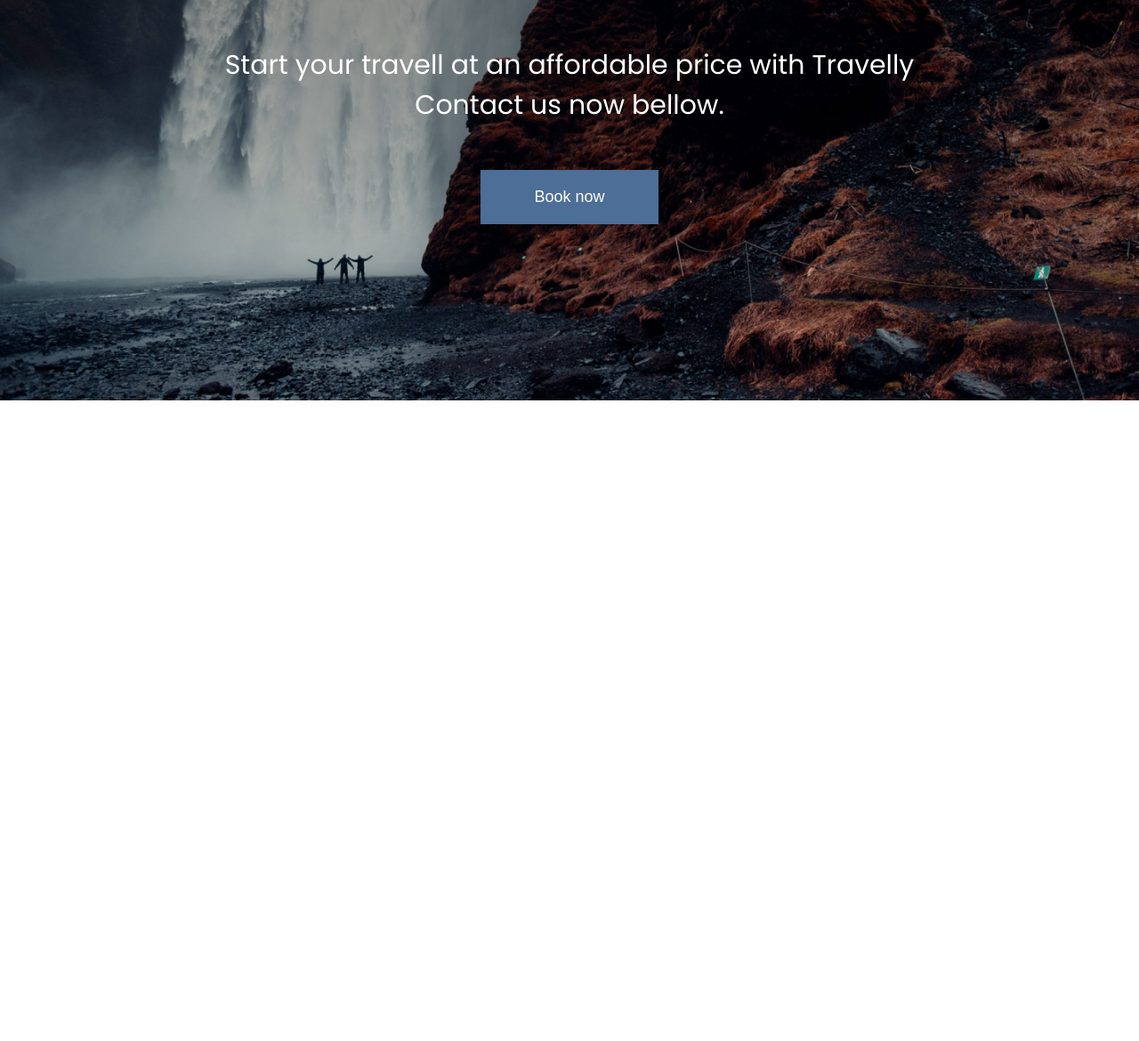
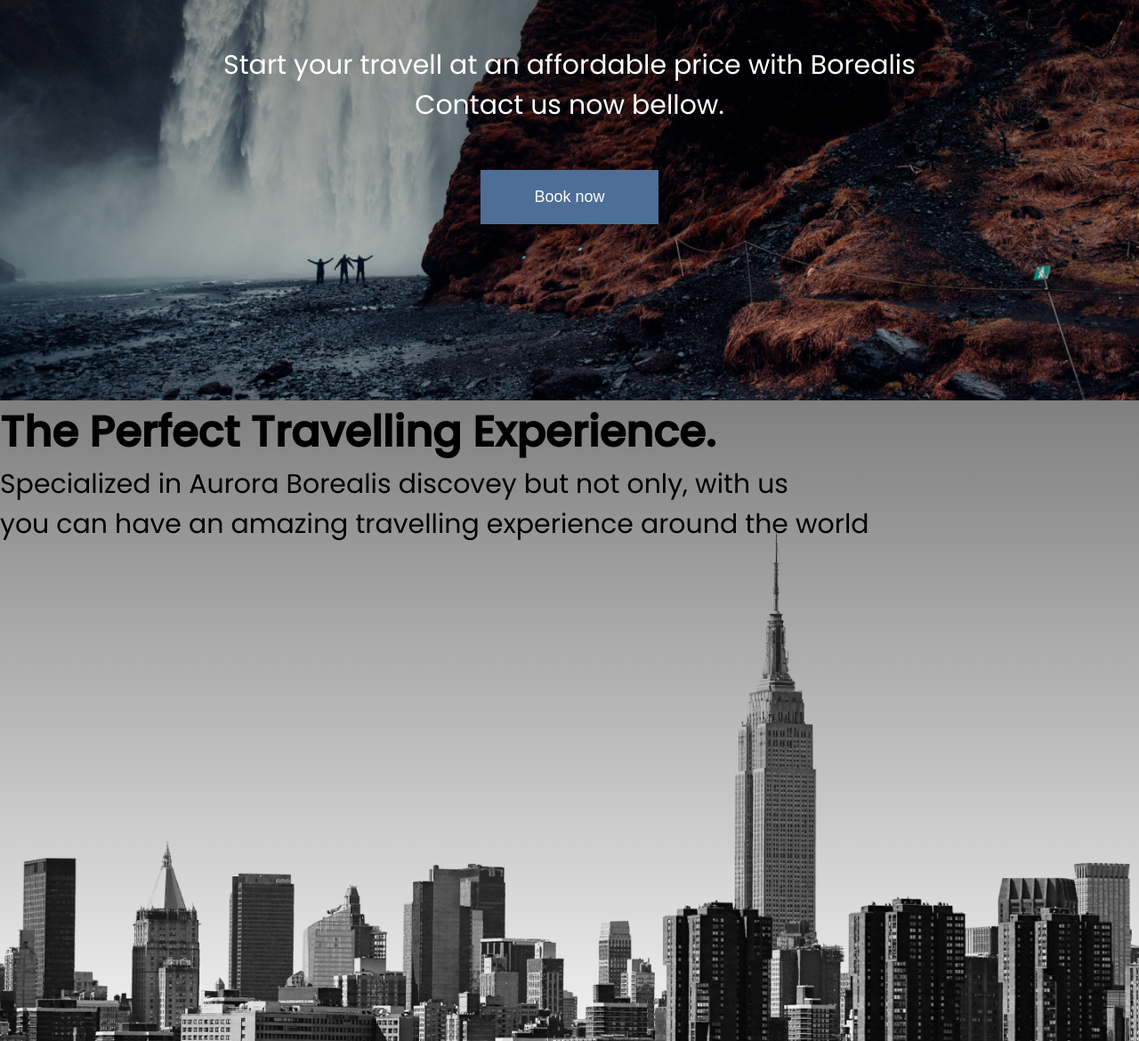
Before and after one commit to Oskar2323/Travel-agency, a plain HTML site: page index.html in a window 1280 px wide. Shown: the part 350-1520 px from the top of the page at 89% size. Before the commit the page ends 800 px from the top, so only its background shows below. Drawn offline with Linux system fonts and the light colour scheme; a web font is replaced by a local one.

Commit message:
start to write the location page

```diff
--- a/index.html
+++ b/index.html
@@ -33,9 +33,16 @@ however it's not going to work if you just open up the index.html on it's own. S
     </header>
     <section class="hero">
         <h2>Travel Beyond Limits</h2>
-        <h3>Start your travell at an affordable price with Travelly <br>Contact us now bellow.</h3>
+        <h3>Start your travell at an affordable price with Borealis<br>Contact us now bellow.</h3>
         <button>Book now</button>
     </section>
+<!-- start to the benefits part -->
 
+<section id="locations">
+    <header class="locations-head">
+        <h2>The Perfect Travelling Experience.</h2>
+        <h3>Specialized in Aurora Borealis discovey but not only, with us <br> you can have an amazing travelling experience around the world</h3>
+    </header>
+</section>
 </body>
 </html>
--- a/style.css
+++ b/style.css
@@ -99,6 +99,16 @@ nav ul{
     padding: 5rem;
 }
 
+
+/* Locations section */
+
+#locations{
+    min-height: 100vh;
+    background: linear-gradient(rgba(0, 0, 0, 0.5), transparent), url("./imagines_icons/img/new-york-page.png");
+    background-size: cover;
+    background-position: center;
+}
+
 /* add the parameteres to be responsive */
 @media screen and (max-width: 933px){
     html{
```
